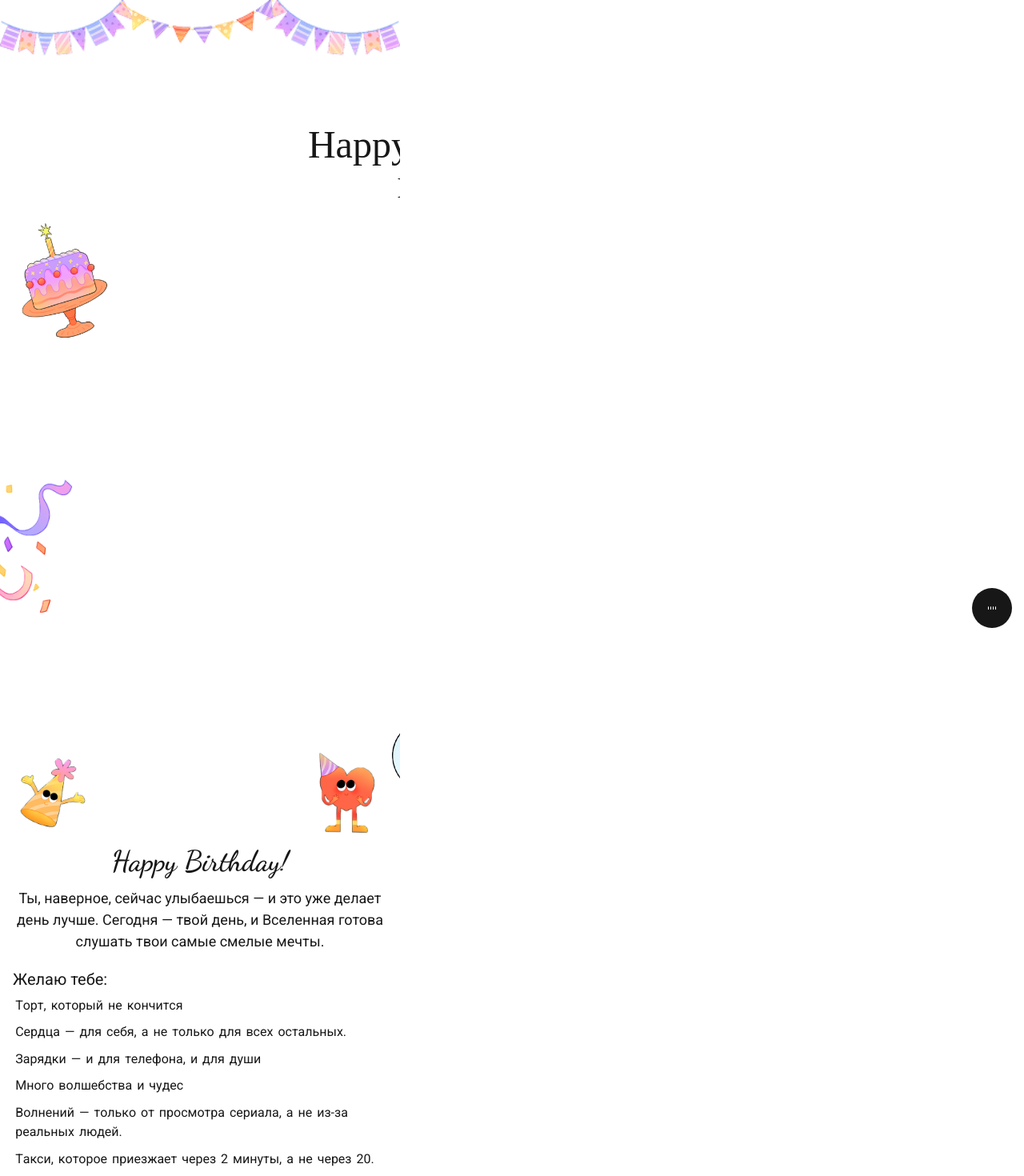
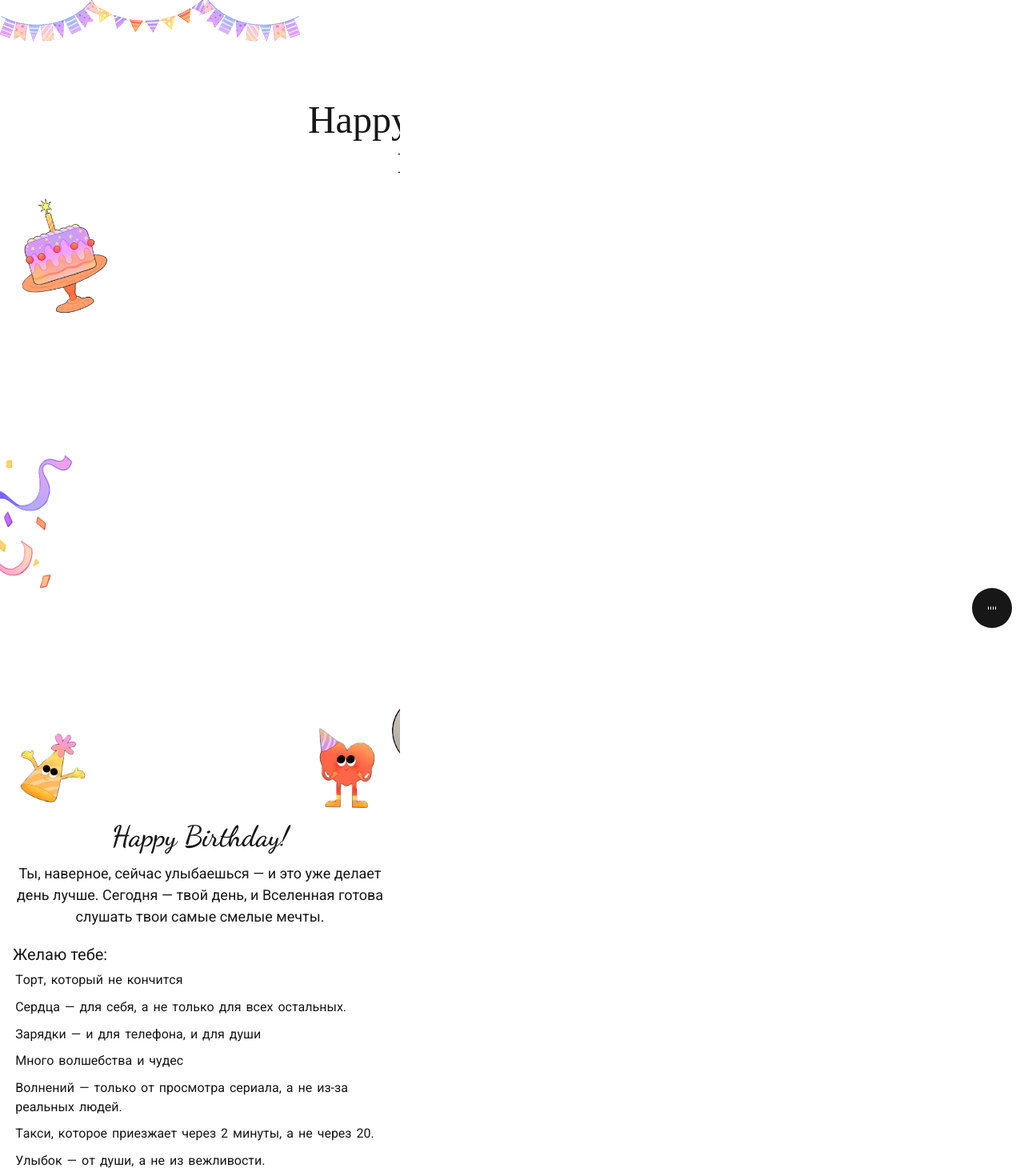
Before and after one commit to Adilkhan-Ersin/happybirthday, a Next.js app: page / in a window 1280 px wide. Shown: the top 1470 px of the page at 80% size. Built offline with nearby package versions, Linux system fonts and the light colour scheme; a web font is replaced by a local one.

Commit message:
photo changed

```diff
--- a/app/page.tsx
+++ b/app/page.tsx
@@ -129,7 +129,7 @@ export default function Home() {
         </div>
         <section>
           <div className='flex relative'>
-            <Image className='' src="/lents.png" width={1080} height={1080} alt="lenta"/>
+            <Image className='' src="/lents.png" width={375} height={100} alt="lenta"/>
           </div>
         </section>
         <section className="flex w-screen flex-col items-center h-screen">
@@ -149,7 +149,7 @@ export default function Home() {
             </div>
           </div>
           <div className="mt-[20px]">
-            <Image src="/flower.png" width={300} height={300} alt="Clipped Photo" />
+            <Image src="/wowww.png" width={300} height={300} alt="Clipped Photo" />
           </div>
         </section>
         <section className="flex flex-col items-center p-4">
@@ -171,7 +171,7 @@ export default function Home() {
                 <li className="font-semibold"><Character paragraph={'Пусть однажды ты прочитаешь этот список, улыбнёшься, и поймёшь: "Это всё уже сбылось."'}/></li>
               </ul>
           </div>
-          <h1 className='text-[40px] mt-[20px] font-[lucyFont]'>Final message, and yes, it’s cheesy</h1>
+          <h1 className='text-[36px] text-center mt-[20px] font-[lucyFont]'>Final message, and yes, it’s cheesy</h1>
           <p className="text-center">Ты — как любимая песня.
             Может, я и не знаю всех слов,
             но точно знаю, что хочу слушать тебя снова и снова.</p>
```
Also changed, not shown: public/wowww.png (added).
